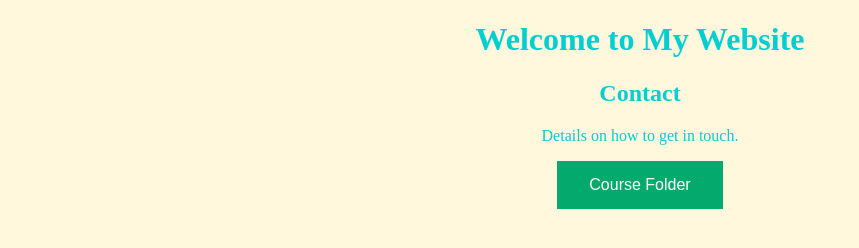
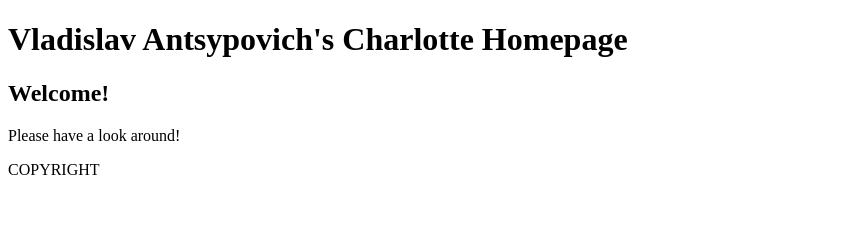
Before and after one commit to devantsyp/devantsyp.github.io, a plain HTML site: page index.html in a window 1280 px wide. Shown: the whole page, without its empty margins (0-859 px from the left). Drawn offline with Linux system fonts and the light colour scheme.

Commit message:
created new index.html

```diff
--- a/index.html
+++ b/index.html
@@ -3,31 +3,20 @@
 <head>
     <meta charset="UTF-8">
     <meta name="viewport" content="width=device-width, initial-scale=1.0">
-    <meta name="author" content="Vlad A">
-    <title>Vlad's HTML Page</title>
-    <link rel="stylesheet" href="itis3135/styles/styles.css">
+    <title>Document</title>
 </head>
 <body>
-    <div class="main-menu">
-        <header>
-            <h1>Welcome to My Website</h1>
+    <header>
+        <h1>Vladislav Antsypovich's Charlotte Homepage</h1>
+    </header>
 
-        </header>
+    <main>
+        <h2>Welcome!</h2>
+        <p>Please have a look around!</p>
+    </main>
 
-        <main>
-
-            <section>
-                <h2>Contact</h2>
-                <p>Details on how to get in touch. </p>
-            </section>
-
-            <a href="https://devantsyp.github.io/itis3135">
-                <button class="button">Course Folder</button>
-            </a>
-        </main>
-    </div>
-
-
-
+    <footer>
+        <p>COPYRIGHT</p>
+    </footer>
 </body>
 </html>
```
Also changed, not shown: index_old.html (added, +33 -0 lines), itis3135/index.html (+2 -0 lines).
